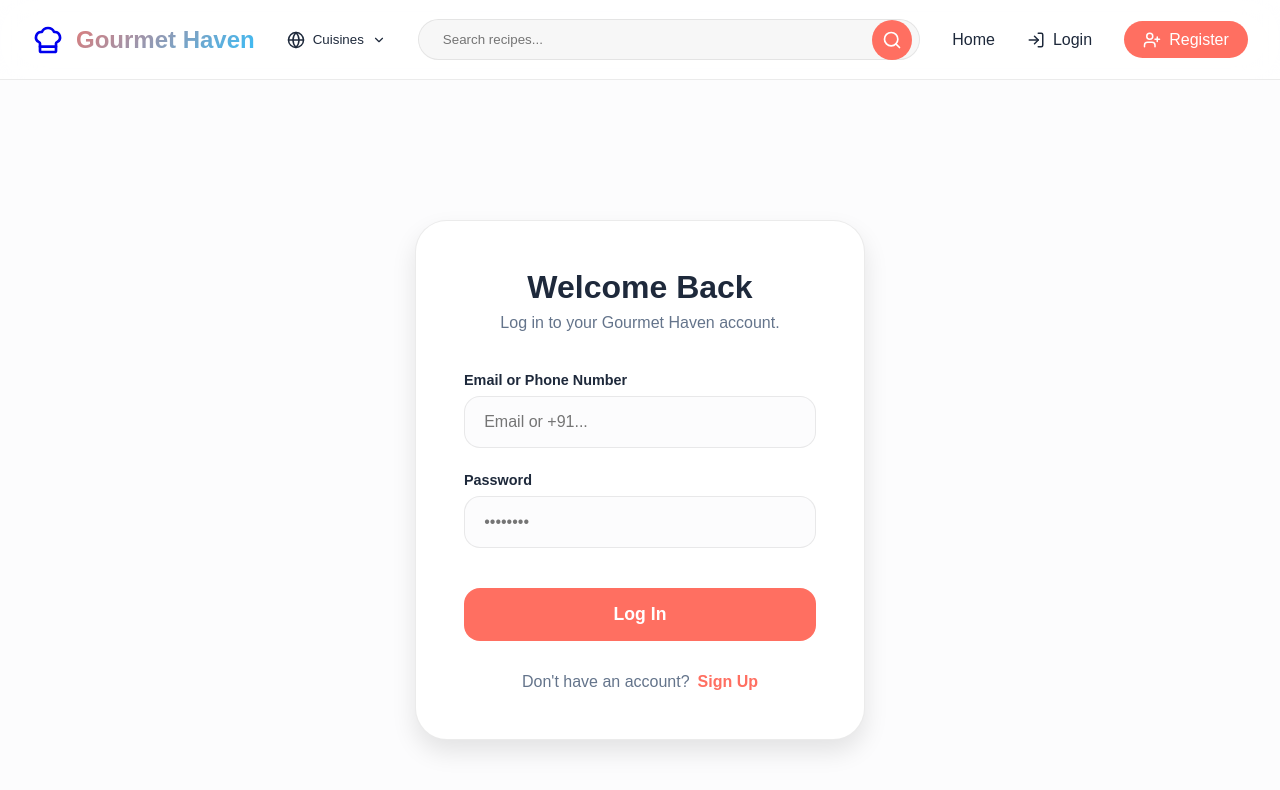
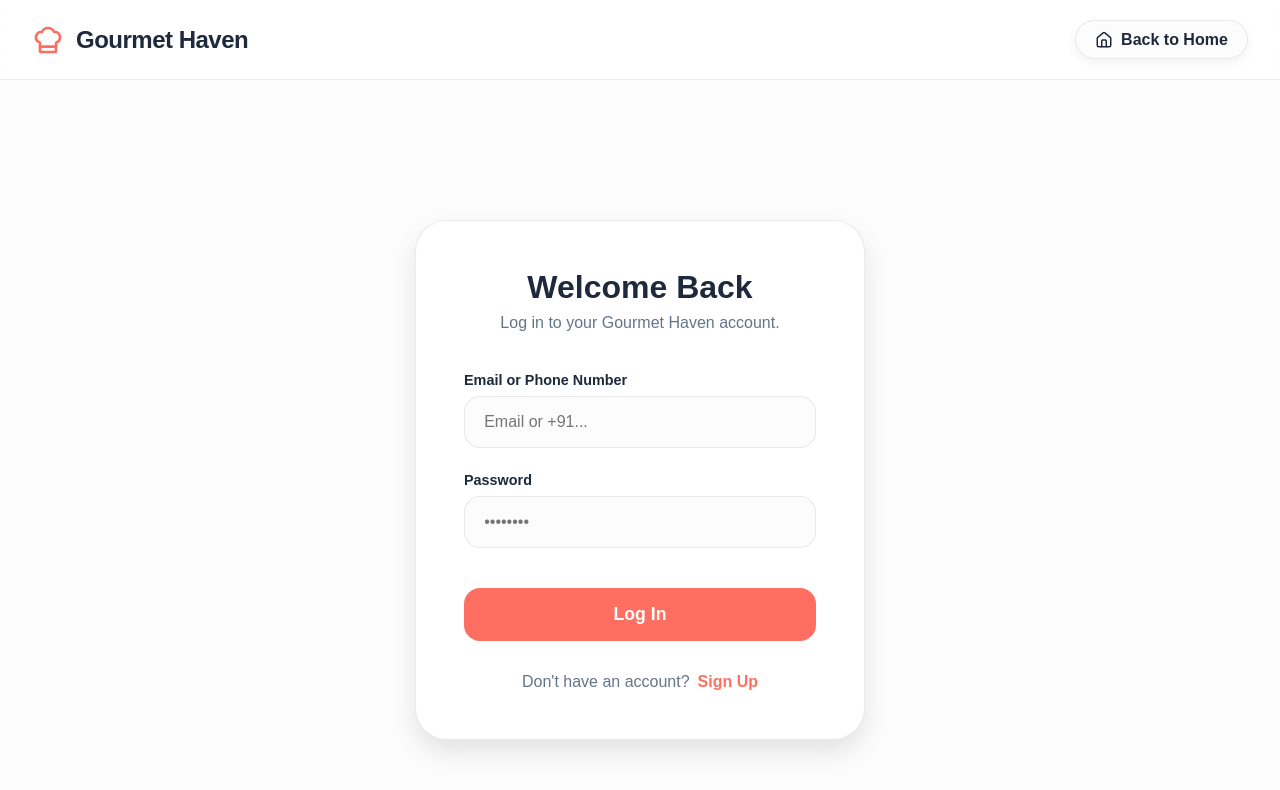
Before and after one commit to RiteshKumar2e/Food-Receipe-app, a React (Vite) app in the folder frontend/: page /login in a window 1280 px wide. Shown: the top 790 px of the page. Built offline with nearby package versions, Linux system fonts and the light colour scheme.

Commit message:
Landing page updated

```diff
--- a/frontend/src/components/Navbar.jsx
+++ b/frontend/src/components/Navbar.jsx
@@ -1,6 +1,6 @@
 import React, { useState } from 'react';
 import { Link, useNavigate, useLocation } from 'react-router-dom';
-import { Search, ChefHat, User, Globe, ChevronDown, UserPlus, LogIn, LayoutDashboard, Menu, X } from 'lucide-react';
+import { Search, ChefHat, User, Globe, ChevronDown, UserPlus, LogIn, LayoutDashboard, Menu, X, Home as HomeIcon } from 'lucide-react';
 import { useAuth } from '../context/AuthContext';
 import '../styles/Navbar.css';
 
@@ -34,7 +34,7 @@ const Navbar = () => {
         setShowCountry(false);
     };
 
-    // If on Landing Page, show the special Landing Navbar layout (No Search)
+    // Landing Page Navbar (Restored to previous version with sections)
     if (isLandingPage) {
         return (
             <nav className="navbar landing-nav">
@@ -68,68 +68,20 @@ const Navbar = () => {
         );
     }
 
-    // App / Dashboard / Search / Recipe Navbar (Has Search)
+    // App / Dashboard / Search / Recipe Navbar (Minimalist version for internal pages)
     return (
-        <nav className="navbar app-nav">
+        <nav className="navbar app-minimal-nav">
             <div className="nav-container">
                 <Link to="/" className="nav-logo">
                     <ChefHat size={32} className="logo-icon" />
                     <span>Gourmet Haven</span>
                 </Link>
 
-                <div className="nav-menu">
-                    <div className="country-dropdown-wrapper">
-                        <button className="nav-link dropdown-toggle" onClick={() => setShowCountry(!showCountry)}>
-                            <Globe size={18} />
-                            Cuisines
-                            <ChevronDown size={14} />
-                        </button>
-                        {showCountry && (
-                            <div className="country-dropdown">
-                                {countries.map(c => (
-                                    <button key={c.code} onClick={() => handleCountryClick(c.code)}>
-                                        {c.name}
-                                    </button>
-                                ))}
-                            </div>
-                        )}
-                    </div>
-                </div>
-
-                <form className="nav-search" onSubmit={handleSubmit}>
-                    <input
-                        type="text"
-                        placeholder="Search recipes..."
-                        value={query}
-                        onChange={(e) => setQuery(e.target.value)}
-                    />
-                    <button type="submit">
-                        <Search size={20} />
-                    </button>
-                </form>
-
                 <div className="nav-links">
-                    <Link to="/" className="nav-link">Home</Link>
-                    {token ? (
-                        <>
-                            <Link to="/dashboard" className="nav-link">
-                                <LayoutDashboard size={18} />
-                                Dashboard
-                            </Link>
-                            <Link to="/profile" className="nav-profile">
-                                {user?.name?.[0] || 'U'}
-                            </Link>
-                        </>
-                    ) : (
-                        <>
-                            <Link to="/login" className="nav-link login-link">
-                                <LogIn size={18} /> Login
-                            </Link>
-                            <Link to="/register" className="nav-link register-btn">
-                                <UserPlus size={18} /> Register
-                            </Link>
-                        </>
-                    )}
+                    <Link to="/" className="nav-link back-home-btn">
+                        <HomeIcon size={18} />
+                        Back to Home
+                    </Link>
                 </div>
             </div>
         </nav>
--- a/frontend/src/pages/Dashboard.jsx
+++ b/frontend/src/pages/Dashboard.jsx
@@ -56,7 +56,7 @@ const Dashboard = () => {
                     <div className="profile-mini-column">
                         <div className="profile-card-mini">
                             <div className="pfp-placeholder">
-                                {user.name.charAt(0)}
+                                {user?.name?.[0] || 'U'}
                             </div>
                             <div className="profile-details-mini">
                                 <h4>{user.name}</h4>
--- a/frontend/src/pages/Home.jsx
+++ b/frontend/src/pages/Home.jsx
@@ -47,7 +47,7 @@ const Home = () => {
                             transition={{ delay: 0.5 }}
                             style={{ display: 'flex', gap: '1.5rem', justifyContent: 'center' }}
                         >
-                            <Link to="/register" className="auth-btn" style={{ textDecoration: 'none', padding: '1.2rem 2.5rem' }}>
+                            <Link to="/dashboard" className="auth-btn" style={{ textDecoration: 'none', padding: '1.2rem 2.5rem' }}>
                                 Get Started Free
                             </Link>
                             <Link to="/login" className="view-all-btn" style={{ textDecoration: 'none' }}>
--- a/frontend/src/pages/Profile.jsx
+++ b/frontend/src/pages/Profile.jsx
@@ -26,7 +26,7 @@ const Profile = () => {
                     <div style={{ display: 'grid', gridTemplateColumns: '200px 1fr', gap: '3rem', alignItems: 'start' }}>
                         <div style={{ textAlign: 'center' }}>
                             <div className="pfp-placeholder" style={{ width: '150px', height: '150px', fontSize: '4rem' }}>
-                                {user.name.charAt(0)}
+                                {user?.name?.[0] || 'U'}
                             </div>
                             <button className="view-all-btn" style={{ fontSize: '0.8rem', width: '100%', marginTop: '1rem' }}>Change Photo</button>
                         </div>
--- a/frontend/src/styles/Navbar.css
+++ b/frontend/src/styles/Navbar.css
@@ -2,9 +2,11 @@
     height: var(--nav-height);
     background: rgba(255, 255, 255, 0.8);
     backdrop-filter: blur(20px);
+    -webkit-backdrop-filter: blur(20px);
     border-bottom: 1px solid var(--glass-border);
     position: fixed;
     top: 0;
+    left: 0;
     width: 100%;
     z-index: 1000;
     display: flex;
@@ -13,13 +15,12 @@
 
 .nav-container {
     max-width: 1400px;
+    width: 100%;
     margin: 0 auto;
-    width: 100%;
     padding: 0 2rem;
     display: flex;
     justify-content: space-between;
     align-items: center;
-    gap: 2rem;
 }
 
 .nav-logo {
@@ -27,52 +28,14 @@
     align-items: center;
     gap: 0.75rem;
     text-decoration: none;
+    color: var(--text-main);
+    font-weight: 800;
     font-size: 1.5rem;
-    font-weight: 700;
-    background: linear-gradient(135deg, var(--primary), var(--accent));
-    -webkit-background-clip: text;
-    background-clip: text;
-    -webkit-text-fill-color: transparent;
+    letter-spacing: -0.5px;
 }
 
-.nav-search {
-    flex: 1;
-    max-width: 600px;
-    position: relative;
-    display: flex;
-    align-items: center;
-}
-
-.nav-search input {
-    width: 100%;
-    background: rgba(0, 0, 0, 0.03);
-    border: 1px solid var(--glass-border);
-    border-radius: 50px;
-    padding: 0.75rem 3rem 0.75rem 1.5rem;
-    color: var(--text-main);
-    transition: all 0.3s ease;
-}
-
-.nav-search input:focus {
-    outline: none;
-    background: white;
-    border-color: var(--primary);
-    box-shadow: var(--shadow-sm);
-}
-
-.nav-search button {
-    position: absolute;
-    right: 0.5rem;
-    background: var(--primary);
-    border: none;
-    width: 2.5rem;
-    height: 2.5rem;
-    border-radius: 50%;
-    color: white;
-    cursor: pointer;
-    display: flex;
-    align-items: center;
-    justify-content: center;
+.logo-icon {
+    color: var(--primary);
 }
 
 .nav-links {
@@ -84,122 +47,24 @@
 .nav-link {
     text-decoration: none;
     color: var(--text-main);
-    font-weight: 500;
-    transition: color 0.3s ease;
+    font-weight: 600;
+    font-size: 1rem;
+    transition: var(--transition);
 }
 
 .nav-link:hover {
     color: var(--primary);
 }
 
-.nav-profile {
-    background: rgba(0, 0, 0, 0.03);
-    border: 1px solid var(--glass-border);
-    width: 2.5rem;
-    height: 2.5rem;
-    border-radius: 50%;
-    color: var(--text-main);
-    cursor: pointer;
-    display: flex;
-    align-items: center;
-    justify-content: center;
-    transition: all 0.3s ease;
-}
-
-.nav-profile:hover {
-    background: var(--primary);
-    color: white;
-    border-color: var(--primary);
-}
-
-@media (max-width: 768px) {
-
-    .nav-search,
-    .nav-links {
-        display: none;
-    }
-}
-
-.country-dropdown-wrapper {
-    position: relative;
-}
-
-.dropdown-toggle {
-    display: flex;
-    align-items: center;
-    gap: 0.5rem;
-    background: none;
-    border: none;
-    cursor: pointer;
-    font-family: inherit;
-    color: var(--text-main);
-    font-weight: 500;
-}
-
-.country-dropdown {
-    position: absolute;
-    top: 100%;
-    left: 0;
-    background: white;
-    border: 1px solid var(--glass-border);
-    border-radius: 12px;
-    box-shadow: var(--shadow-md);
-    padding: 0.5rem;
-    z-index: 1001;
-    min-width: 150px;
-    display: flex;
-    flex-direction: column;
-}
-
-.country-dropdown button {
-    background: none;
-    border: none;
-    padding: 0.75rem 1rem;
-    text-align: left;
-    cursor: pointer;
-    font-weight: 500;
-    border-radius: 8px;
-    transition: all 0.2s;
-    color: var(--text-main);
-}
-
-.country-dropdown button:hover {
-    background: var(--bg-main);
-    color: var(--primary);
-}
-
-.register-btn {
-    background: var(--primary);
-    color: white !important;
-    padding: 0.6rem 1.2rem;
-    border-radius: 50px;
-    display: flex;
-    align-items: center;
-    gap: 0.5rem;
-    transition: var(--transition);
-}
-
-.register-btn:hover {
-    background: var(--primary-hover);
-    transform: translateY(-2px);
-}
-
-.login-link {
-    display: flex;
-    align-items: center;
-    gap: 0.5rem;
-}
-
-/* Landing Specific Navbar */
+/* Landing Specific Navbar Layout */
 .landing-nav .nav-container {
     justify-content: space-between;
 }
 
 .landing-links {
-    margin-left: auto;
-    margin-right: 3rem;
-    display: flex;
-    gap: 2rem;
+    position: absolute;
+    left: 50%;
+    transform: translateX(-50%);
 }
 
 .nav-auth {
@@ -208,10 +73,48 @@
     gap: 1.5rem;
 }
 
+.register-btn {
+    background: var(--primary);
+    color: white !important;
+    padding: 0.6rem 1.5rem;
+    border-radius: 50px;
+    font-weight: 700;
+    transition: var(--transition);
+}
+
+.register-btn:hover {
+    background: var(--primary-hover);
+    transform: translateY(-2px);
+    box-shadow: 0 4px 12px rgba(255, 111, 97, 0.3);
+}
+
 .dashboard-shortcut {
     color: var(--primary) !important;
-    font-weight: 700 !important;
+    font-weight: 800;
     display: flex;
     align-items: center;
     gap: 0.5rem;
 }
+
+/* Minimalist Back Button for internal pages */
+.back-home-btn {
+    display: flex;
+    align-items: center;
+    gap: 0.5rem;
+    padding: 0.6rem 1.2rem;
+    background: var(--bg-main);
+    border: 1px solid var(--glass-border);
+    border-radius: 50px;
+    box-shadow: var(--shadow-sm);
+}
+
+.back-home-btn:hover {
+    background: white;
+    border-color: var(--primary);
+}
+
+@media (max-width: 992px) {
+    .landing-links {
+        display: none;
+    }
+}
```
